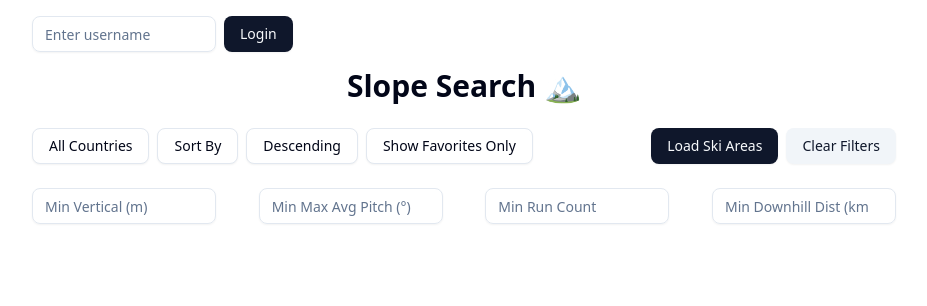
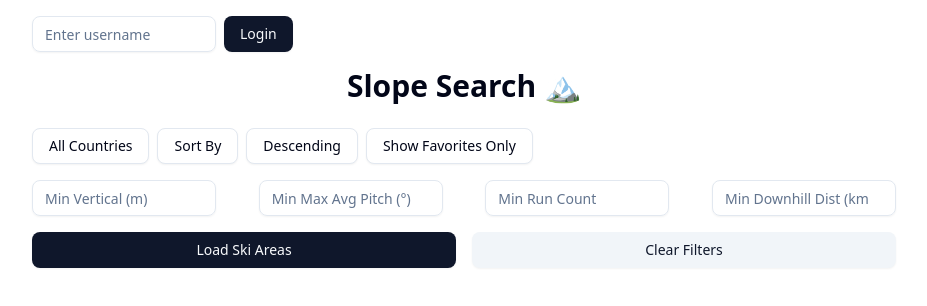
Before and after one commit to GVonB/slope-search, a React (Vite) app in the folder client/: page / in a window 1280 px wide. Shown: the top 306 px of the page, without its empty margins (176-1103 px from the left). Built offline with nearby package versions, Linux system fonts and the light colour scheme.

Commit message:
Div wrangling. Moved search and clear buttons to their own row

```diff
--- a/client/src/App.jsx
+++ b/client/src/App.jsx
@@ -138,8 +138,7 @@ function App() {
         )}
       </div>
       <h1 className="text-3xl font-bold mb-6 text-center">Slope Search 🏔️</h1>
-        <div className="flex flex-wrap justify-between items-center mb-6 gap-2">
-          <div className="flex flex-wrap gap-2">
+        <div className="flex flex-wrap mb-4 gap-2">
           {/* Country Dropdown */}
           <DropdownMenu>
             <DropdownMenuTrigger asChild>
@@ -224,26 +223,9 @@ function App() {
             {favoritesOnly ? "✅ Showing Favorites Only" : "Show Favorites Only"}
           </Button>
         </div>
-          <div className="flex gap-2">
-            <Button onClick={handleFetchSkiAreas}>Load Ski Areas</Button>
-            <Button
-              variant="secondary"
-              onClick={() => {
-                setSelectedCountry('');
-                setOrderBy('');
-                setSortOrder('DESC');
-                setMinVertical('');
-                setMinMaxAveragePitch('');
-                setMinRunCount('');
-                setMinDownhillDistanceKm('');
-              }}
-            >
-              Clear Filters
-            </Button>
-          </div>
-        </div>
 
-        <div className="flex flex-wrap justify-between gap-2 mb-6">
+
+        <div className="flex flex-wrap justify-between gap-2 mb-4">
           {/* Inputs row*/}
           <Input
             type="number"
@@ -273,6 +255,29 @@ function App() {
             onChange={(e) => setMinDownhillDistanceKm(e.target.value)}
             className="w-46"
           />
+        </div>
+        <div className="grid grid-cols-2 gap-4 mb-4">
+          <Button
+            className="w-full"
+            onClick={handleFetchSkiAreas}
+          >
+            Load Ski Areas
+          </Button>
+          <Button
+            className="w-full"
+            variant="secondary"
+            onClick={() => {
+              setSelectedCountry('');
+              setOrderBy('');
+              setSortOrder('DESC');
+              setMinVertical('');
+              setMinMaxAveragePitch('');
+              setMinRunCount('');
+              setMinDownhillDistanceKm('');
+            }}
+          >
+            Clear Filters
+          </Button>
         </div>
 
       {skiAreas.map((skiArea, index) => {
```
Lines whose indentation alone changed are shown as unchanged.
